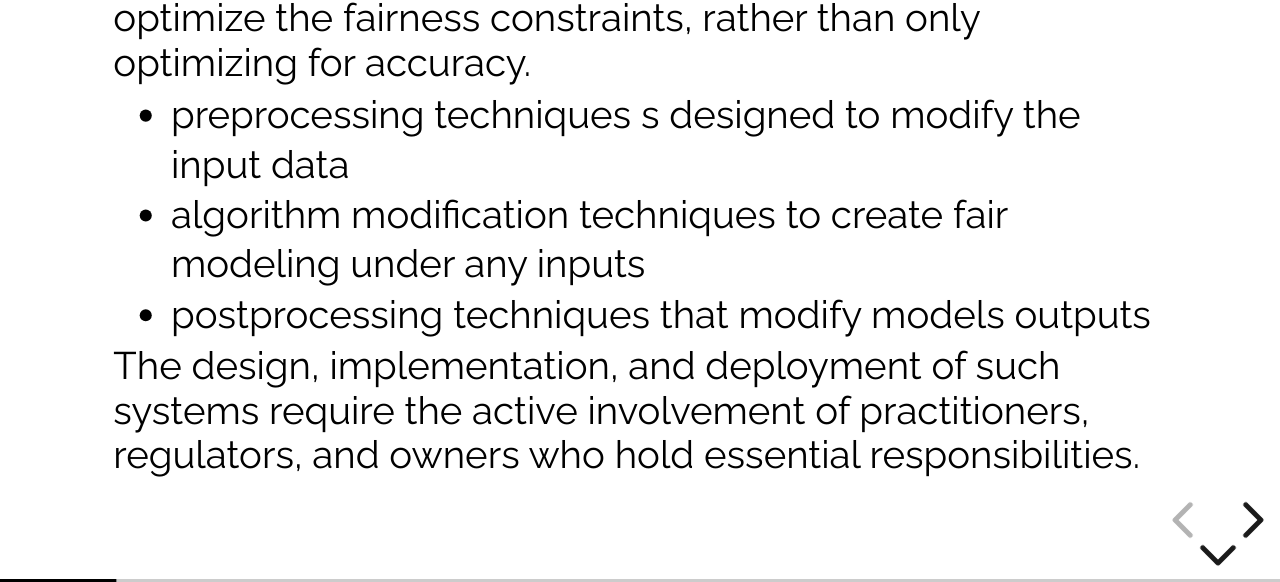
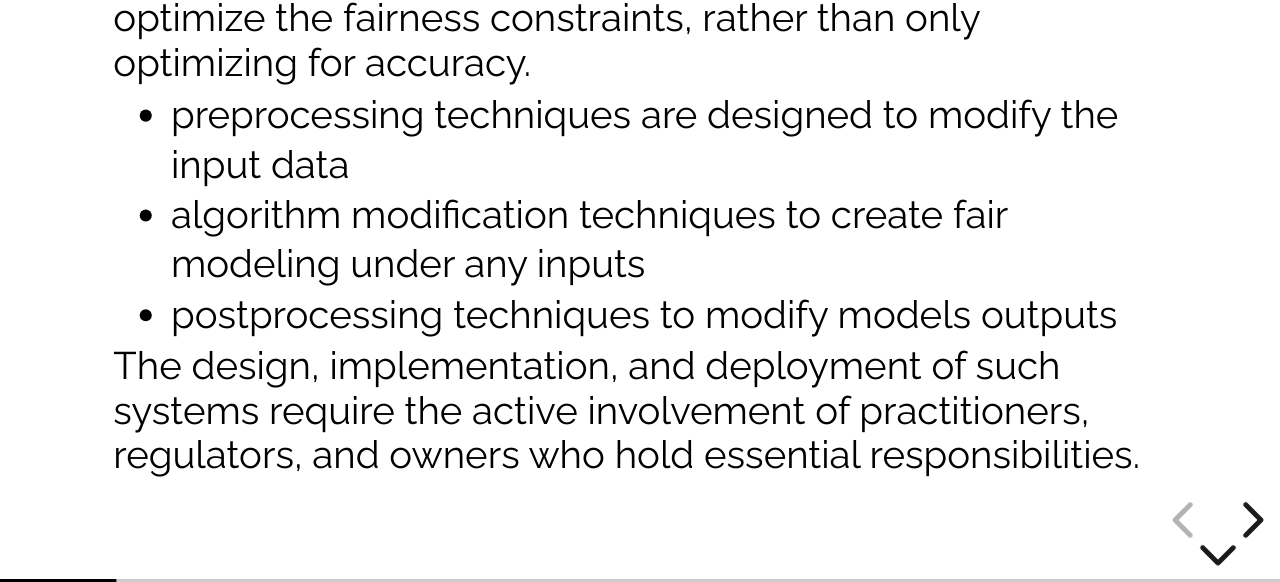
Before and after one commit to alexpoov/my_presentation, a plain HTML site: page index.html in a window 1280 px wide. Both pictures are taken after a click on the button "next slide". Shown: the part 218-800 px from the top of the page. Drawn offline with Linux system fonts and the light colour scheme.

Commit message:
for DACS

```diff
--- a/index.html
+++ b/index.html
@@ -51,9 +51,9 @@
 						<h2>Introduction</h2>
 						<p>The goal of <strong>Fairness-aware Recommender Systems</strong> is to optimize the fairness constraints, rather than only optimizing for accuracy.</p>
 						<ul>
-							<li>preprocessing techniques s designed to modify the input data</li>
+							<li>preprocessing techniques are designed to modify the input data</li>
 							<li>algorithm modification techniques to create fair modeling under any inputs</li>
-							<li>postprocessing techniques that modify models outputs</li>
+							<li>postprocessing techniques to modify models outputs</li>
 						</ul>
 						<p>The design, implementation, and deployment of such systems require the active involvement of practitioners, regulators, and owners who hold essential responsibilities.</p>
 					</section>
```
